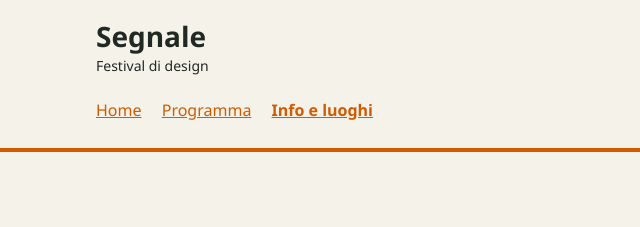
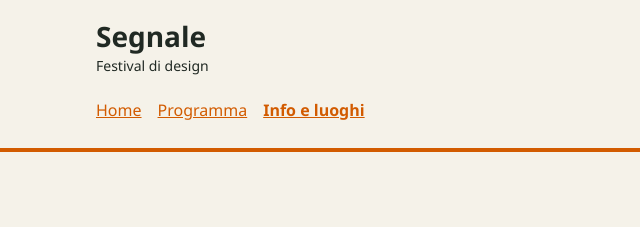
Before and after one commit to annalisagiuliacci/festival-segnale, a plain HTML site: page info.html in a window 1280 px wide. Shown: the top 227 px of the page, 0-640 px from the left. Drawn offline with nearby package versions, Linux system fonts and the light colour scheme.

Commit message:
modifiche header

```diff
--- a/style.css
+++ b/style.css
@@ -44,8 +44,23 @@ a:focus-visible {
 }
 
 .site-header {
+  position: sticky;
+  top: 0;
+  z-index: 1000;
   padding: 1.25rem 0;
   border-bottom: 4px solid var(--colore-primario);
+  background: var(--colore-sfondo);
+}
+
+@media (max-width: 599px) {
+  .site-header {
+    padding: 0.75rem 0;
+  }
+
+  nav {
+    margin-top: 0.5rem;
+    gap: 0.125rem;
+  }
 }
 
 .brand {
@@ -65,13 +80,26 @@ a:focus-visible {
 }
 
 nav {
+  display: flex;
+  flex-direction: column;
+  align-items: flex-start;
+  gap: 0.25rem;
   margin-top: 1rem;
 }
 
 nav a {
-  display: inline-block;
-  margin-right: 1rem;
+  display: block;
+  margin: 0;
   padding: 0.25rem 0;
+}
+
+@media (min-width: 600px) {
+  nav {
+    flex-direction: row;
+    flex-wrap: wrap;
+    column-gap: 1rem;
+    row-gap: 0.25rem;
+  }
 }
 
 nav a[aria-current="page"] {
```
